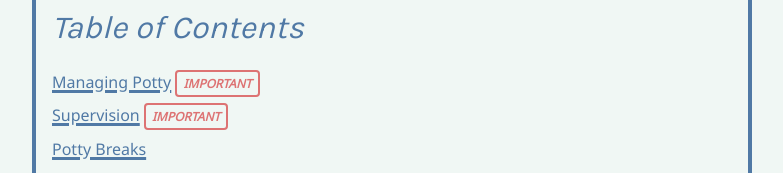
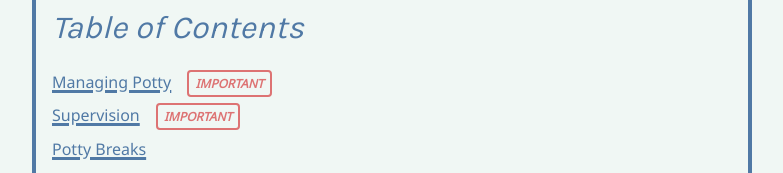
Before and after one commit to korompaiistvan/kpisti-com, a SvelteKit app: page /gesztenye-sitting in a window 1280 px wide. Shown: the part 400-573 px from the top of the page, without its empty margins (248-1031 px from the left). Built offline with nearby package versions, Linux system fonts and the light colour scheme.

Commit message:
fix: minor style changes on gesztenye page

```diff
--- a/src/routes/(misc)/gesztenye-sitting/+page.svelte
+++ b/src/routes/(misc)/gesztenye-sitting/+page.svelte
@@ -8,13 +8,13 @@
 	<link href="https://fonts.googleapis.com/css2?family=Karla&family=Noto+Sans" rel="stylesheet" />
 </svelte:head>
 <main>
-	<enhanced:img
-		class="hero"
-		src={gesztenyePic}
-		alt="Portrait of the most beautiful vizsla baby on the planet. Unbiased opinion"
-	/>
 	<div class="container">
 		<ScrollToTop scrollToId="toc" />
+		<enhanced:img
+			class="hero"
+			src={gesztenyePic}
+			alt="Portrait of the most beautiful vizsla baby on the planet. Unbiased opinion"
+		/>
 		<h1>Sitting Gesztenye</h1>
 		<p>
 			For this length of time, your main job is to <em
--- a/src/routes/(misc)/gesztenye-sitting/ImportantBadge.svelte
+++ b/src/routes/(misc)/gesztenye-sitting/ImportantBadge.svelte
@@ -10,6 +10,6 @@
 		border: 2px solid var(--accent-color);
 		font-weight: 700;
 		font-style: italic;
-		margin-inline: 1 em;
+		margin-inline: 1em;
 	}
 </style>
```
